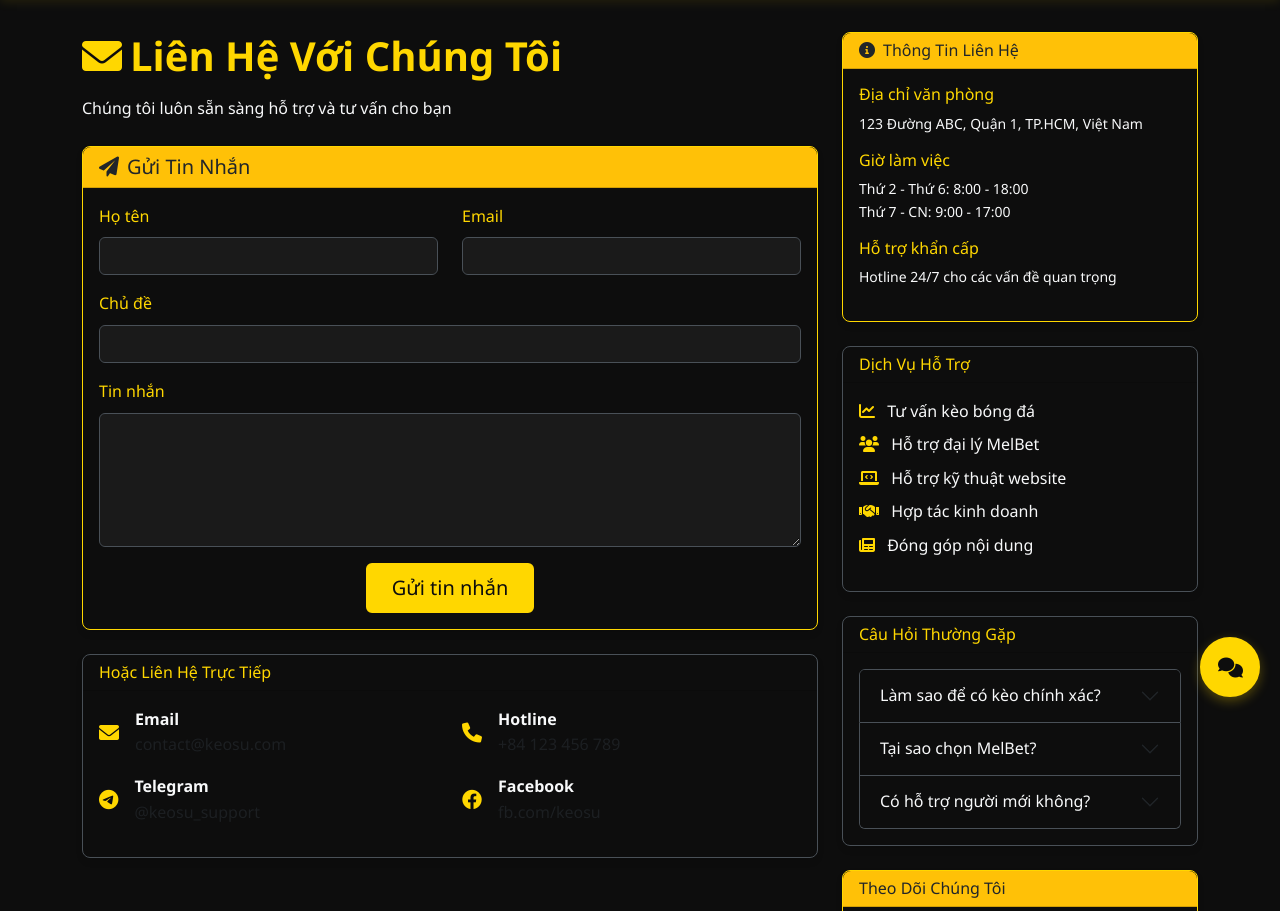
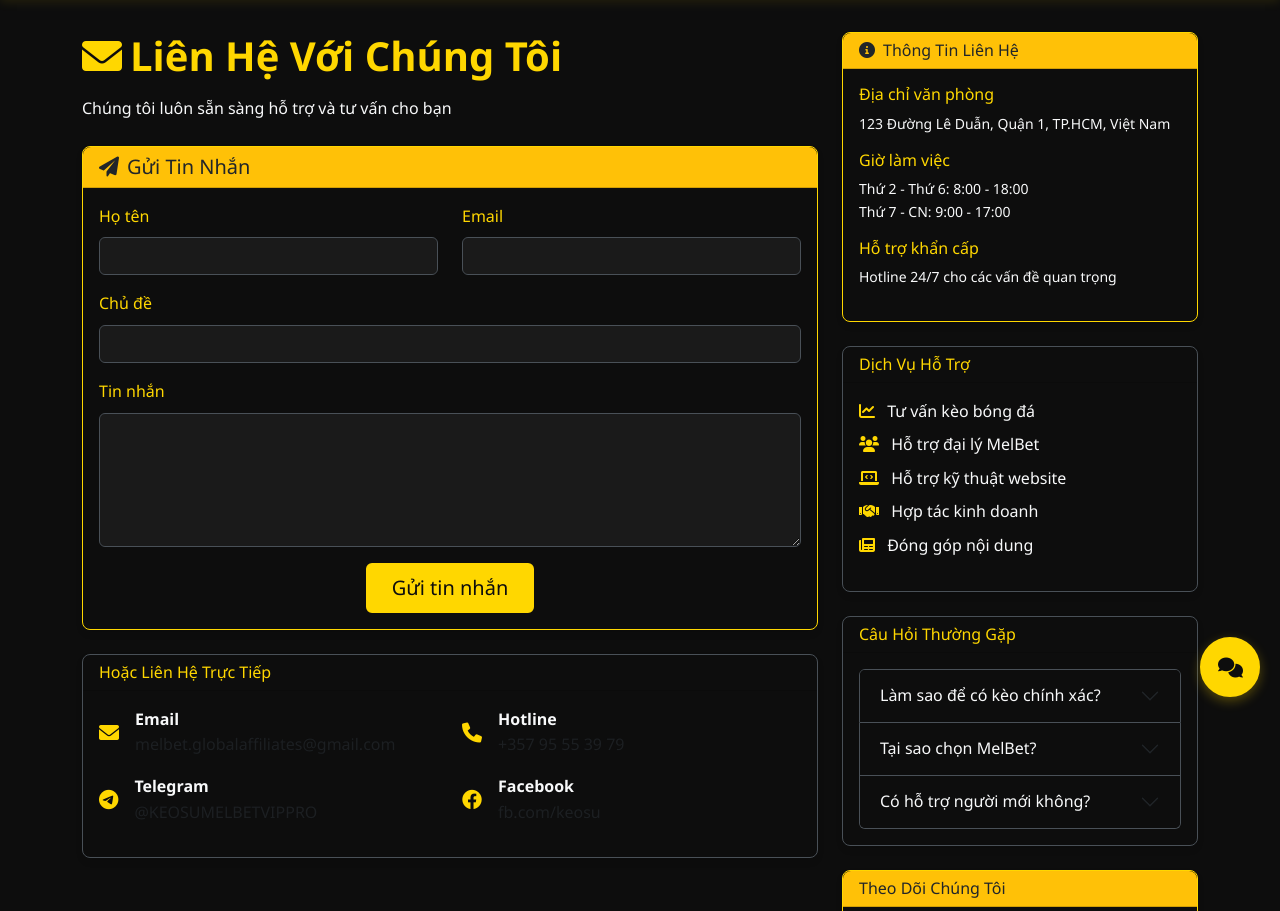
Before and after one commit to Keosu-Melbet/keosu-blog, a Flask app: page /lien-he in a window 1280 px wide. Shown: the part 83-994 px from the top of the page. Run offline with Flask 3, Linux system fonts and the light colour scheme.

Commit message:
Initial commit

```diff
--- a/templates/lien-he.html
+++ b/templates/lien-he.html
@@ -85,7 +85,7 @@
                                 <i class="fas fa-envelope text-warning fa-lg me-3"></i>
                                 <div>
                                     <strong class="text-light">Email</strong>
-                                    <div class="text-muted">contact@keosu.com</div>
+                                    <div class="text-muted">melbet.globalaffiliates@gmail.com</div>
                                 </div>
                             </div>
                         </div>
@@ -94,7 +94,7 @@
                                 <i class="fas fa-phone text-warning fa-lg me-3"></i>
                                 <div>
                                     <strong class="text-light">Hotline</strong>
-                                    <div class="text-muted">+84 123 456 789</div>
+                                    <div class="text-muted">+357 95 55 39 79</div>
                                 </div>
                             </div>
                         </div>
@@ -103,7 +103,7 @@
                                 <i class="fab fa-telegram text-warning fa-lg me-3"></i>
                                 <div>
                                     <strong class="text-light">Telegram</strong>
-                                    <div class="text-muted">@keosu_support</div>
+                                    <div class="text-muted">@KEOSUMELBETVIPPRO</div>
                                 </div>
                             </div>
                         </div>
@@ -131,7 +131,7 @@
                 <div class="card-body">
                     <div class="mb-3">
                         <h6 class="text-warning">Địa chỉ văn phòng</h6>
-                        <p class="text-light small mb-0">123 Đường ABC, Quận 1, TP.HCM, Việt Nam</p>
+                        <p class="text-light small mb-0">123 Đường Lê Duẫn, Quận 1, TP.HCM, Việt Nam</p>
                     </div>
                     <div class="mb-3">
                         <h6 class="text-warning">Giờ làm việc</h6>
```
Also changed, not shown: .local/state/replit/agent/.latest.json (added), 5 other files.
